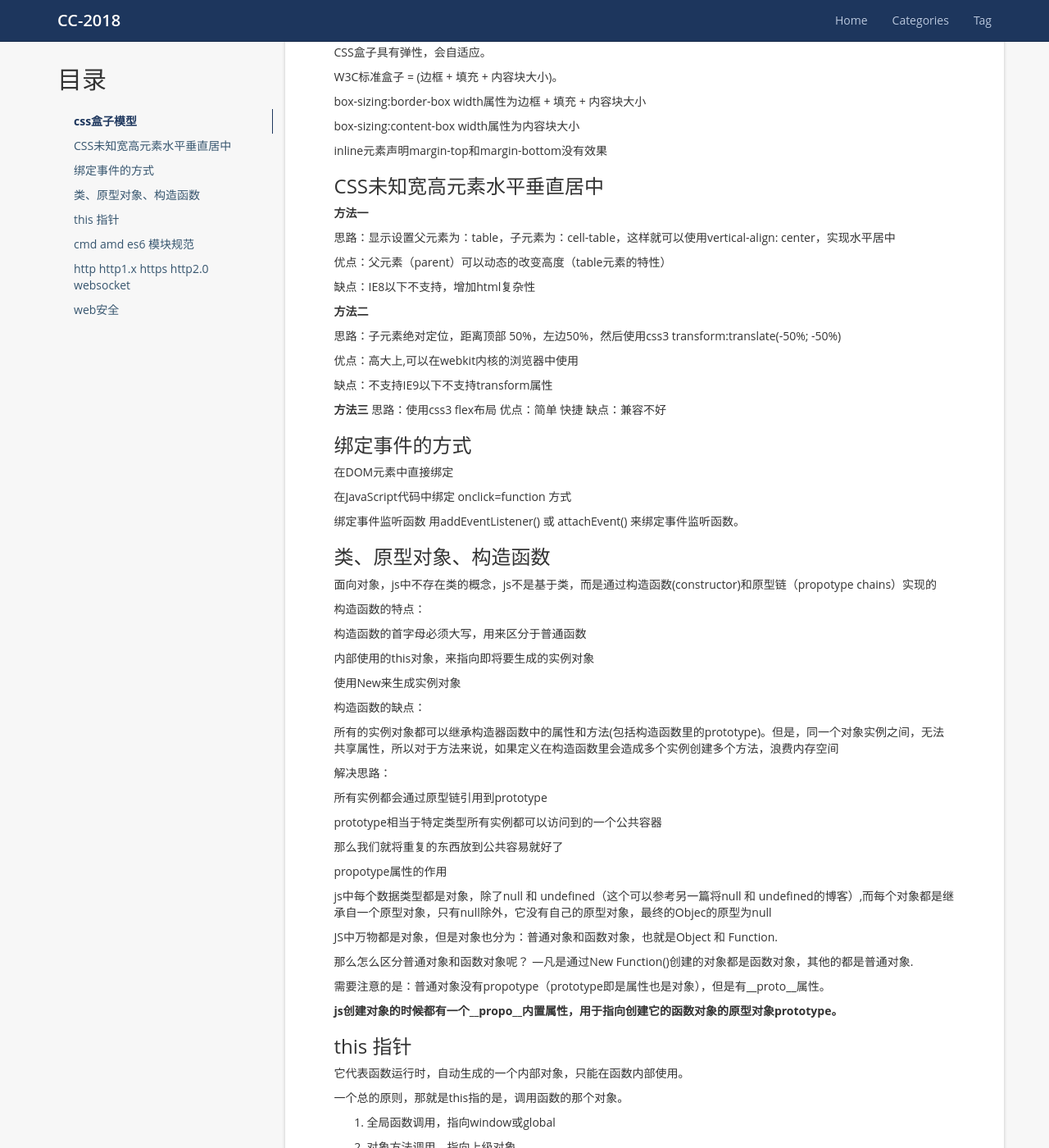
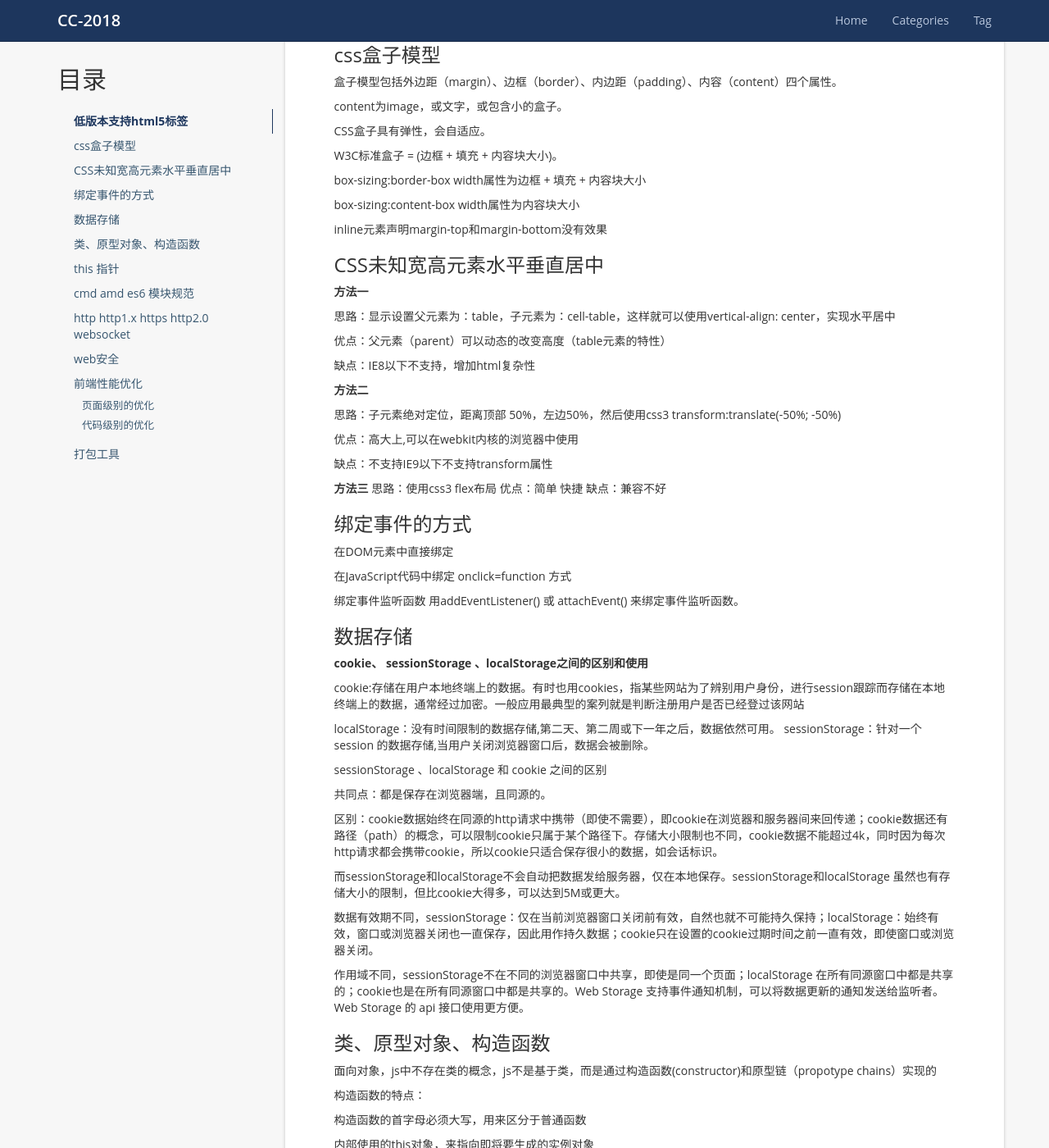
Before and after one commit to cc2018/blog, a Jekyll site: the page built from _posts/summary/2017-06-29-fe.md, in a window 1280 px wide and 1400 px high, scrolled down 405 px. Shown: the whole window at 82% size. Built offline with Jekyll 4.4.1, drawn with Linux system fonts in a browser that asks for light colours; comment, search, counter and statistics services are not loaded; some of the changed text lies outside the part shown.

Commit message:
blog 整理

```diff
--- a/_posts/document/2017-06-29-fe.md
+++ b/_posts/summary/2017-06-29-fe.md
@@ -1,7 +1,7 @@
 ---
 author: CC-2018
 layout: post
-title: "fe"
+title: 前端基础知识
 date: 2017-08-18 08:09:01 +0800
 categories: document
 tag: 总结
@@ -9,6 +9,10 @@
 
 * content
 {:toc}
+
+### 低版本支持html5标签
+
+利用createElement，创建html5的标签，例如header、nav、section、article、aside、footer等，再用css对这些标签定义一些默认或兼容样式。
 
 ### css盒子模型
 
@@ -56,6 +60,27 @@
 在JavaScript代码中绑定 onclick=function 方式
 
 绑定事件监听函数 用addEventListener() 或 attachEvent() 来绑定事件监听函数。
+
+### 数据存储
+
+**cookie、 sessionStorage 、localStorage之间的区别和使用**
+
+cookie:存储在用户本地终端上的数据。有时也用cookies，指某些网站为了辨别用户身份，进行session跟踪而存储在本地终端上的数据，通常经过加密。一般应用最典型的案列就是判断注册用户是否已经登过该网站
+
+localStorage：没有时间限制的数据存储,第二天、第二周或下一年之后，数据依然可用。
+sessionStorage：针对一个 session 的数据存储,当用户关闭浏览器窗口后，数据会被删除。
+
+sessionStorage 、localStorage 和 cookie 之间的区别
+
+共同点：都是保存在浏览器端，且同源的。
+
+区别：cookie数据始终在同源的http请求中携带（即使不需要），即cookie在浏览器和服务器间来回传递；cookie数据还有路径（path）的概念，可以限制cookie只属于某个路径下。存储大小限制也不同，cookie数据不能超过4k，同时因为每次http请求都会携带cookie，所以cookie只适合保存很小的数据，如会话标识。
+
+而sessionStorage和localStorage不会自动把数据发给服务器，仅在本地保存。sessionStorage和localStorage 虽然也有存储大小的限制，但比cookie大得多，可以达到5M或更大。
+
+数据有效期不同，sessionStorage：仅在当前浏览器窗口关闭前有效，自然也就不可能持久保持；localStorage：始终有效，窗口或浏览器关闭也一直保存，因此用作持久数据；cookie只在设置的cookie过期时间之前一直有效，即使窗口或浏览器关闭。
+
+作用域不同，sessionStorage不在不同的浏览器窗口中共享，即使是同一个页面；localStorage 在所有同源窗口中都是共享的；cookie也是在所有同源窗口中都是共享的。Web Storage 支持事件通知机制，可以将数据更新的通知发送给监听者。Web Storage 的 api 接口使用更方便。
 
 ### 类、原型对象、构造函数
 
@@ -237,3 +262,57 @@
 (1) 防止系统敏感信息泄露。设置php.ini选项display_errors=off，防止php脚本出错之后，在web页面输出敏感信息错误，让攻击者有机可乘。
 (2) 数据转义。设置php.ini选项magic_quotes_gpc=on，它会将提交的变量中所有的’(单引号)，”(双引号)，\(反斜杠)，空白字符等都在前面自动加上\。或者采用mysql_real_escape()函数或addslashes()函数进行输入参数的转义。
 (3) 增加黑名单或者白名单验证。白名单验证一般指，检查用户输入是否是符合预期的类型、长度、数值范围或者其他格式标准。黑名单验证是指，若在用户输入中，包含明显的恶意内容则拒绝该条用户请求。在使用白名单验证时，一般会配合黑名单验证。
+
+### 前端性能优化
+
+#### 页面级别的优化
+
+1、减少http请求数
+
+缓存：能缓存越多越好，能缓存越久越好。例如，很少变化的图片资源可以直接通过 HTTP Header中的Expires设置一个很长的过期头; 变化不频繁而又可能会变的资源可以使用 Last-Modifed来做请求验证。
+
+2、资源合并与压缩:  CSS、 Javascript、Image资源压缩，css和图片都可进行合并。
+
+3、Lazy Load：可按模块来加载，只加载首屏，当滚动条滚动到相应模块，再加载对应模块。
+
+4、dns缓存
+
+5、cdn缓存
+
+**将外部脚本置底**
+
+**异步执行 inline脚本**
+
+**Lazy Load Javascript**
+
+#### 代码级别的优化
+
+1、尽量减少dom操作，dom操作最耗性能
+
+2、慎用 with
+
+3、避免使用 eval和 Function
+
+4、减少作用域链查找
+
+如果在循环中需要访问非本作用域下的变量时请在遍历之前用局部变量缓存该变量，并在遍历结束后再重写那个变量，这一点对全局变量尤其重要，因为全局变量处于作用域链的最顶端，访问时的查找次数是最多的。
+
+5、局部变量进行缓存
+
+6、CSS选择器 解析是从右往左的
+
+### 打包工具
+
+**为什么要使用打包工具？**
+
+对js进行模块化打包，预编译sass/less, image或其他类型文件
+
+**WebPack和Grunt以及Gulp的区别**
+
+Grunt和Gulp的工作方式是：在一个配置文件中，指明对某些文件进行类似编译，组合，压缩等任务的具体步骤，工具之后可以自动替你完成这些任务。
+
+Webpack的工作方式是：把你的项目当做一个整体，通过一个给定的主文件（如：index.js），Webpack将从这个文件开始找到你的项目的所有依赖文件，使用loaders处理它们，最后打包为一个（或多个）浏览器可识别的JavaScript文件。
+
+通病：配置过于繁琐或者说过于灵活，也跟前端非常快速，变化过快有关。
+
+编译很慢
```
Also changed, not shown: _posts/document/2017-08-17-spring.md (deleted, +0 -49 lines), _posts/document/2017-09-09-fe.md (deleted, +0 -92 lines), _posts/reading/2017-10-12-spring：相关基础知识.md (+7 -0 lines), _posts/summary/2017-08-14-lnmp.md (renamed from _posts/document/2017-08-14-lnmp.md, +1 -1 lines), _posts/summary/2017-10-10-summary.md (renamed from _posts/document/2017-11-27-summary.md, +2 -2 lines).
